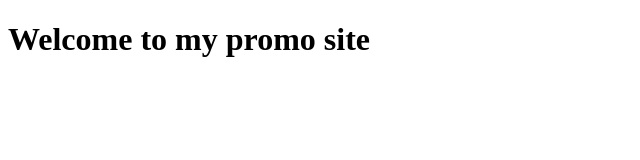
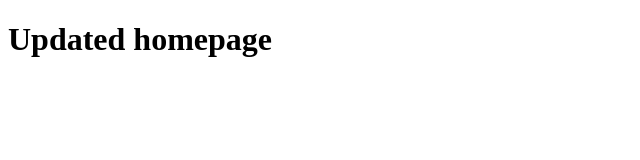
Before and after one commit to reimerben/promo, a plain HTML site: page index.html in a window 1280 px wide. Shown: the whole page, without its empty margins (0-640 px from the left). Drawn offline with Linux system fonts and the light colour scheme.

Commit message:
Update homepage

```diff
--- a/index.html
+++ b/index.html
@@ -7,6 +7,6 @@
     <title>Document</title>
 </head>
 <body>
-    <h1>Welcome to my promo site</h1>
+    <h1>Updated homepage</h1>
 </body>
 </html>
```
